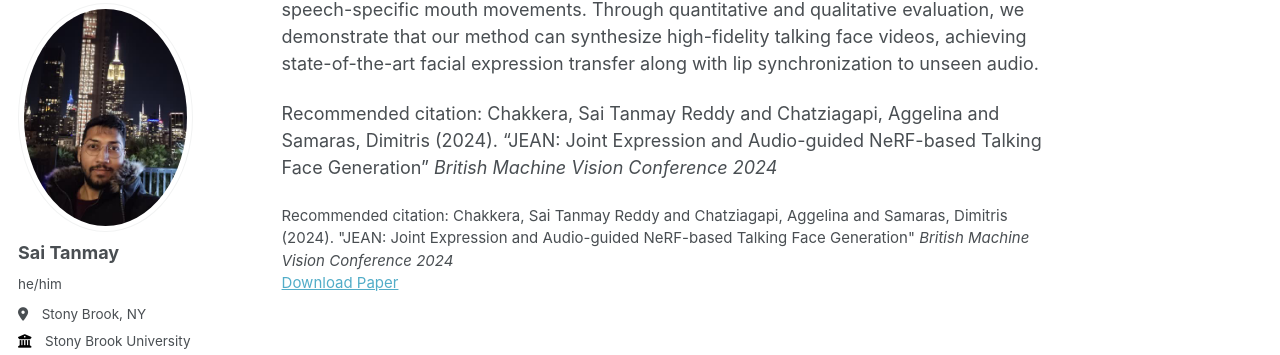
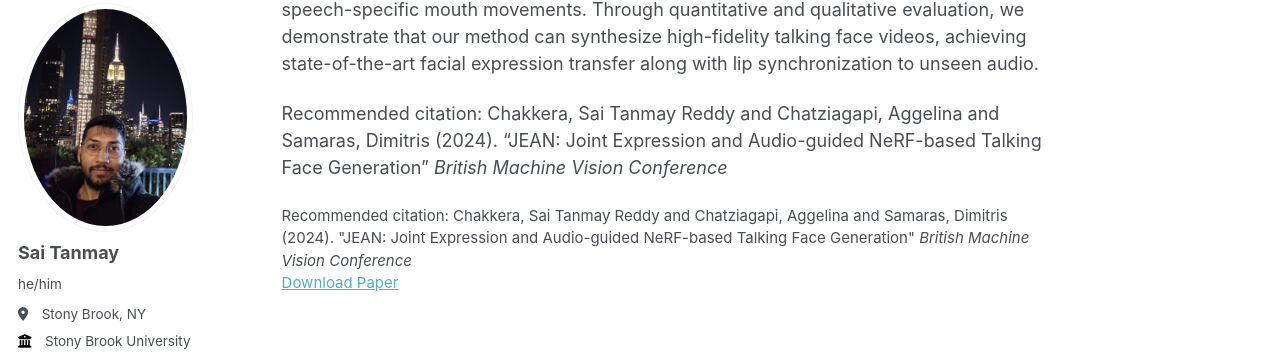
Before and after one commit to starc52/starc52.github.io, a Jekyll site: the page built from _publications/2024-07-19-JEAN.md, in a window 1280 px wide and 900 px high, scrolled down 452 px. Shown: the part 103-458 px from the top of the window. Built offline with Jekyll 4.4.1, drawn with Linux system fonts in a browser that asks for light colours; some web fonts are replaced.

Commit message:
added some more changes

```diff
--- a/_publications/2024-07-19-JEAN.md
+++ b/_publications/2024-07-19-JEAN.md
@@ -6,11 +6,11 @@
 date: 2024-07-19
 venue: 'British Machine Vision Conference 2024'
 paperurl: 'http://academicpages.github.io/files/paper1.pdf'
-citation: 'Chakkera, Sai Tanmay Reddy and Chatziagapi, Aggelina  and Samaras, Dimitris (2024). &quot;JEAN: Joint Expression and Audio-guided NeRF-based Talking Face Generation&quot; <i>British Machine Vision Conference 2024</i>'
+citation: 'Chakkera, Sai Tanmay Reddy and Chatziagapi, Aggelina  and Samaras, Dimitris (2024). &quot;JEAN: Joint Expression and Audio-guided NeRF-based Talking Face Generation&quot; <i>British Machine Vision Conference</i>'
 ---
 
 <a href='http://academicpages.github.io/files/paper1.pdf'>Download paper here</a>
 
 We introduce a novel method for joint expression and audio-guided talking face generation. Recent approaches either struggle to preserve the speaker identity or fail to produce faithful facial expressions. To address these challenges, we propose a NeRF-based network. Since we train our network on monocular videos without any ground truth, it is essential to learn disentangled representations for audio and expression. We first learn audio features in a self-supervised manner, given utterances from multiple subjects. By incorporating a contrastive learning technique, we ensure that the learned audio features are aligned to the lip motion and disentangled from the muscle motion of the rest of the face. We then devise a transformer-based architecture that learns expression features, capturing long-range facial expressions and disentangling them from the speech-specific mouth movements. Through quantitative and qualitative evaluation, we demonstrate that our method can synthesize high-fidelity talking face videos, achieving state-of-the-art facial expression transfer along with lip synchronization to unseen audio.
 
-Recommended citation: Chakkera, Sai Tanmay Reddy and Chatziagapi, Aggelina  and Samaras, Dimitris (2024). "JEAN: Joint Expression and Audio-guided NeRF-based Talking Face Generation" <i>British Machine Vision Conference 2024</i>
+Recommended citation: Chakkera, Sai Tanmay Reddy and Chatziagapi, Aggelina  and Samaras, Dimitris (2024). "JEAN: Joint Expression and Audio-guided NeRF-based Talking Face Generation" <i>British Machine Vision Conference</i>
```
Also changed, not shown: markdown_generator/publications.tsv (+1 -1 lines), 1 other file.
